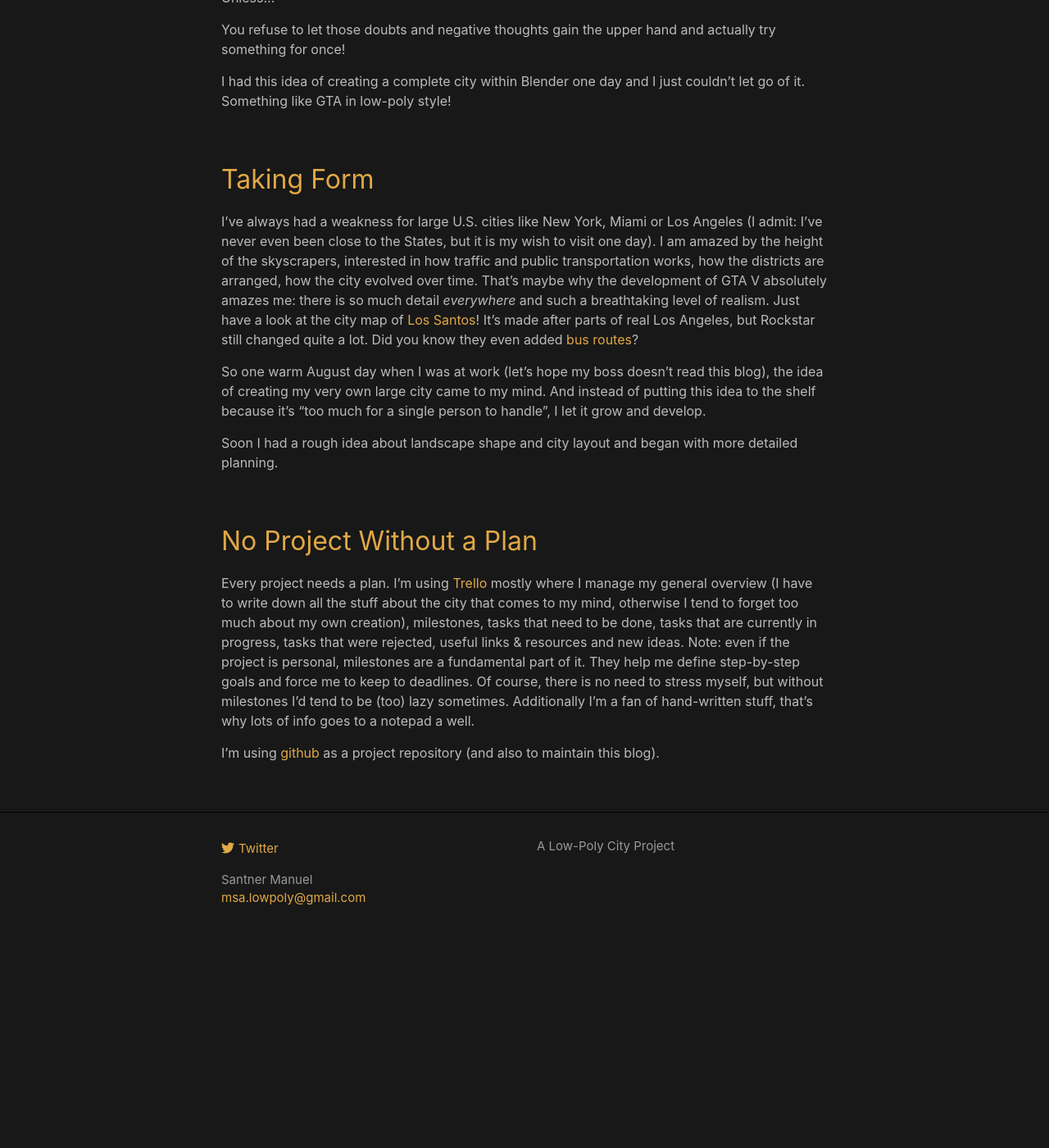
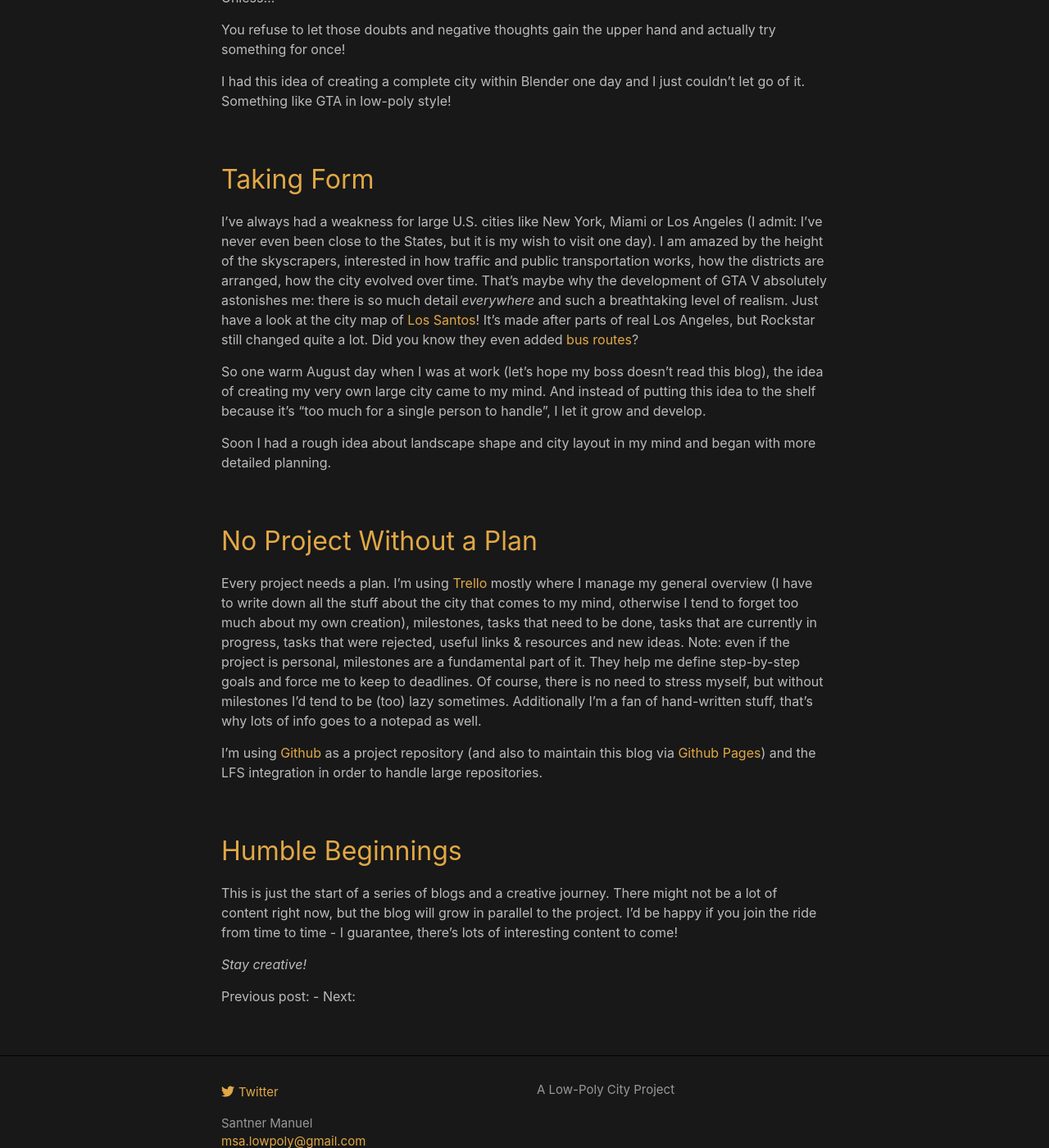
Before and after one commit to kant/san_cubec_blog, a Jekyll site: the page built from _posts/Blog/2021-08-15-Post0001.md, in a window 1280 px wide and 1400 px high, scrolled down 551 px. Shown: the whole window at 82% size. Built offline with Jekyll 4.4.1, drawn with Linux system fonts in a browser that asks for light colours; before the commit the page ends 1718 px from its top, so only the background shows below that.

Commit message:
add next blog post

```diff
--- a/_posts/Blog/2021-08-15-Post0001.md
+++ b/_posts/Blog/2021-08-15-Post0001.md
@@ -20,21 +20,31 @@ I had this idea of creating a complete city within Blender one day and I just co
 
 ## <span style = "color:#e1a846">Taking Form</span>
 
-I've always had a weakness for large U.S. cities like New York, Miami or Los Angeles (I admit: I've never even been close to the States, but it is my wish to visit one day). I am amazed by the height of the skyscrapers, interested in how traffic and public transportation works, how the districts are arranged, how the city evolved over time. That's maybe why the development of GTA V absolutely amazes me: there is so much detail _everywhere_ and such a breathtaking level of realism. Just have a look at the city map of [Los Santos][id1]! It's made after parts of real Los Angeles, but Rockstar still changed quite a lot. Did you know they even added [bus routes][id2]?
+I've always had a weakness for large U.S. cities like New York, Miami or Los Angeles (I admit: I've never even been close to the States, but it is my wish to visit one day). I am amazed by the height of the skyscrapers, interested in how traffic and public transportation works, how the districts are arranged, how the city evolved over time. That's maybe why the development of GTA V absolutely astonishes me: there is so much detail _everywhere_ and such a breathtaking level of realism. Just have a look at the city map of [Los Santos][id1]! It's made after parts of real Los Angeles, but Rockstar still changed quite a lot. Did you know they even added [bus routes][id2]?
 
 So one warm August day when I was at work (let's hope my boss doesn't read this blog), the idea of creating my very own large city came to my mind. And instead of putting this idea to the shelf because it's "too much for a single person to handle", I let it grow and develop.
 
-Soon I had a rough idea about landscape shape and city layout and began with more detailed planning.
+Soon I had a rough idea about landscape shape and city layout in my mind and began with more detailed planning.
 
 ## <span style = "color:#e1a846">No Project Without a Plan</span>
 
 Every project needs a plan. I'm using [Trello][id3] mostly where I manage my general overview (I have to write down all the stuff about the city that comes to my mind, otherwise I tend to forget too much about my own creation), milestones, tasks that need to be done, tasks that are currently in progress, tasks that were rejected, useful links & resources and new ideas. Note: even if the project is personal, milestones are a fundamental part of it. They help me define step-by-step goals and force me to keep to deadlines. Of course, there is no need to stress myself, but without milestones I'd tend to be (too) lazy sometimes.
-Additionally I'm a fan of hand-written stuff, that's why lots of info goes to a notepad a well.
+Additionally I'm a fan of hand-written stuff, that's why lots of info goes to a notepad as well.
 
-I'm using [github][id4] as a project repository (and also to maintain this blog).
+I'm using [Github][id4] as a project repository (and also to maintain this blog via [Github Pages][id5]) and the LFS integration in order to handle large repositories.
+
+## <span style = "color:#e1a846">Humble Beginnings</span>
+
+This is just the start of a series of blogs and a creative journey. There might not be a lot of content right now, but the blog will grow in parallel to the project. I'd be happy if you join the ride from time to time - I guarantee, there's lots of interesting content to come!
+
+_Stay creative!_
+
+Previous post: -
+Next:
 
 
 [id1]: https://static.wikia.nocookie.net/degta/images/1/12/Los_Santos%2C_Los_Santos_County.png/revision/latest/scale-to-width-down/1492?cb=20140902202521
 [id2]: https://i.imgur.com/Wkoxlib.jpeg
 [id3]: https://trello.com
 [id4]: https://github.com
+[id5]: https://pages.github.com/
```
Also changed, not shown: _posts/Blog/2021-08-23-Post0002.md (added, +22 -0 lines).
